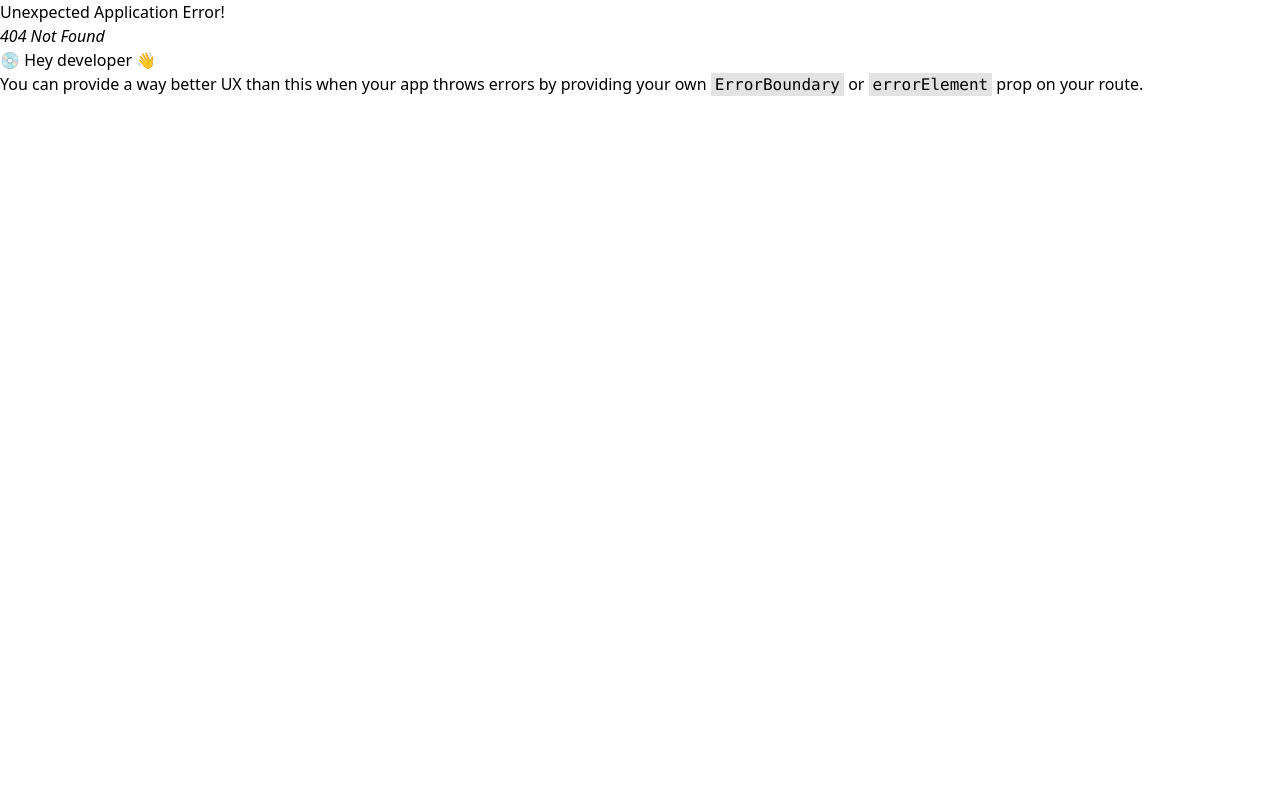
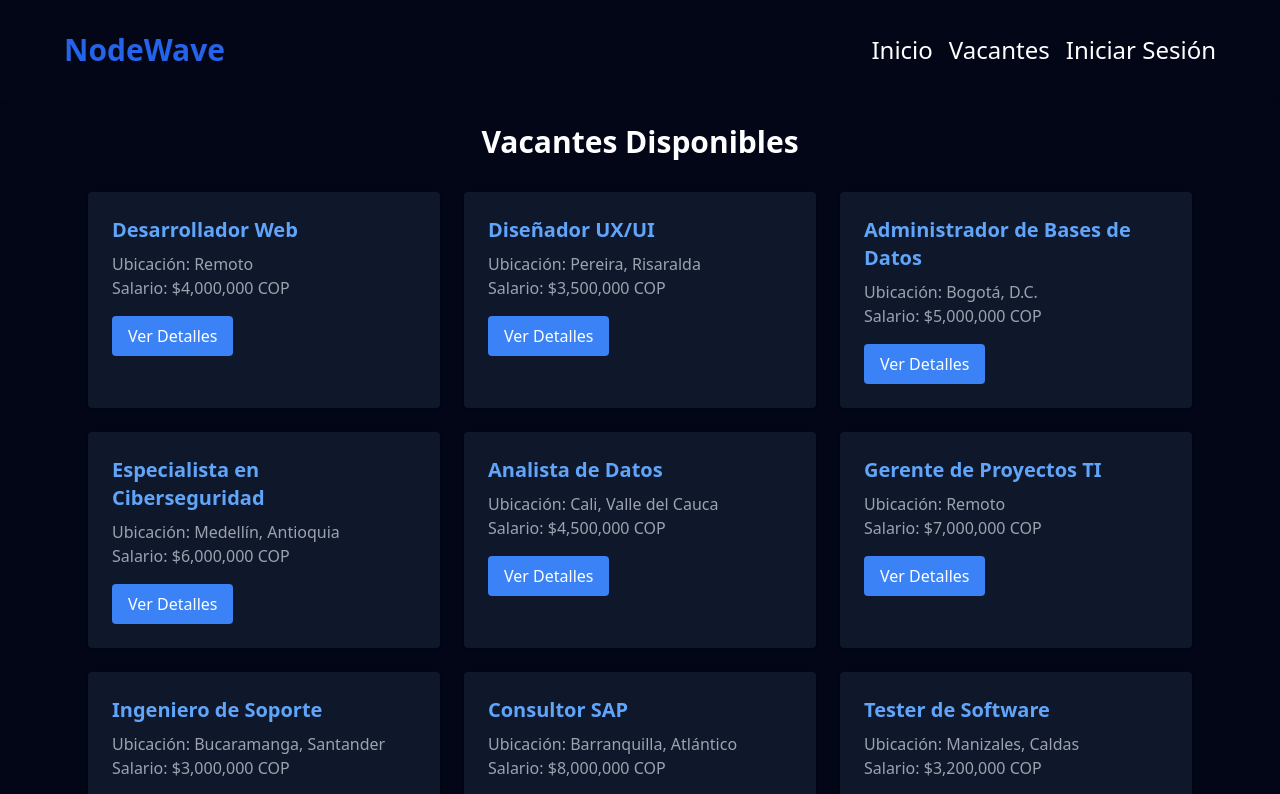
Before and after one commit to DanielMR-dev/NodeWave, a React (Vite) app in the folder client/: page /vacantes in a window 1280 px wide. Before the commit this address had no page. Shown: the top 794 px of the page. Built offline with nearby package versions, Linux system fonts and the light colour scheme.

Commit message:
Se agregan las vacantes a la pagina principal y a la de ver vacantes

```diff
--- /dev/null
+++ b/client/src/data/vacantes.ts
@@ -0,0 +1,18 @@
+export const vacantes = [
+    { id: 1, title: 'Desarrollador Web', location: 'Remoto', salary: '$4,000,000 COP' },
+    { id: 2, title: 'Diseñador UX/UI', location: 'Pereira, Risaralda', salary: '$3,500,000 COP' },
+    { id: 3, title: 'Administrador de Bases de Datos', location: 'Bogotá, D.C.', salary: '$5,000,000 COP' },
+    { id: 4, title: 'Especialista en Ciberseguridad', location: 'Medellín, Antioquia', salary: '$6,000,000 COP' },
+    { id: 5, title: 'Analista de Datos', location: 'Cali, Valle del Cauca', salary: '$4,500,000 COP' },
+    { id: 6, title: 'Gerente de Proyectos TI', location: 'Remoto', salary: '$7,000,000 COP' },
+    { id: 7, title: 'Ingeniero de Soporte', location: 'Bucaramanga, Santander', salary: '$3,000,000 COP' },
+    { id: 8, title: 'Consultor SAP', location: 'Barranquilla, Atlántico', salary: '$8,000,000 COP' },
+    { id: 9, title: 'Tester de Software', location: 'Manizales, Caldas', salary: '$3,200,000 COP' },
+    { id: 10, title: 'Arquitecto de Software', location: 'Bogotá, D.C.', salary: '$9,000,000 COP' },
+    { id: 11, title: 'Desarrollador Backend', location: 'Medellín, Antioquia', salary: '$5,500,000 COP' },
+    { id: 12, title: 'Analista Funcional', location: 'Pereira, Risaralda', salary: '$3,800,000 COP' },
+    { id: 13, title: 'Ingeniero de Redes', location: 'Cali, Valle del Cauca', salary: '$6,500,000 COP' },
+    { id: 14, title: 'Scrum Master', location: 'Remoto', salary: '$7,500,000 COP' },
+    { id: 15, title: 'Administrador de Sistemas', location: 'Bogotá, D.C.', salary: '$4,800,000 COP' },
+  // Agrega más vacantes según sea necesario.
+]
--- a/client/src/layouts/Layout.tsx
+++ b/client/src/layouts/Layout.tsx
@@ -6,19 +6,16 @@ export default function Layout() {
             <div className="bg-slate-950 text-white">
             {/* Header */}
             <header className="bg-slate-950 shadow">
-                <div className="container mx-auto max-w-6xl flex justify-between items-center py-8">
+                <div className="mx-auto max-w-6xl flex justify-between items-center py-8">
                     <h1 className="text-3xl font-bold text-blue-600">NodeWave</h1>
                     <nav className="space-x-4">
-                        <a href="#home" className="text-2xl text-white hover:text-blue-600">Inicio</a>
-                        <a href="#vacantes" className="text-2xl text-white hover:text-blue-600">Vacantes</a>
+                        <a href="/" className="text-2xl text-white hover:text-blue-600">Inicio</a>
+                        <a href="vacantes" className="text-2xl text-white hover:text-blue-600">Vacantes</a>
                         <a href="#login" className="text-2xl text-white hover:text-blue-600">Iniciar Sesión</a>
                     </nav>
                 </div>
             </header>
-
-
-
-            <main className="container mx-auto">
+            <main className="mx-auto">
                 <Outlet/>
             </main>
             {/* Footer */}
--- a/client/src/views/NuevoEmpleo.tsx
+++ /dev/null
@@ -1,6 +0,0 @@
-
-export default function Vacantes() {
-    return (
-        <div>Nuevo Empleo</div>
-    )
-}
--- a/client/src/views/Principal.tsx
+++ b/client/src/views/Principal.tsx
@@ -1,3 +1,6 @@
+import { vacantes } from "../data/vacantes";
+
+const topVacantes = vacantes.slice(0, 3);
 
 export default function Main() {
     return (
@@ -17,16 +20,22 @@ export default function Main() {
             </section>
 
             {/* Featured Vacancies */}
-            <section className="container mx-auto py-10" id="vacantes">
-                <h3 className="text-2xl font-bold text-center mb-8">Vacantes más buscadas</h3>
-                <div className="grid grid-cols-1 md:grid-cols-3 gap-6">
-                    <div className="bg-slate-900 shadow p-6 rounded hover:bg-slate-800">
-                        <h4 className="text-lg font-bold">Desarrollador Web</h4>
-                        <p className="text-gray-400">Ubicación: Remoto</p>
-                        <p className="text-gray-400">Salario: $4,000,000 COP</p>
-                        <button className="mt-4 text-blue-400 hover:underline">Ver más</button>
+            <section className="container mx-auto py-10 text-center" id="vacantes">
+                <h2 className="text-4xl font-bold mb-4">Vacantes más buscadas</h2>
+                <div className="grid grid-cols-1 sm:grid-cols-2 lg:grid-cols-3 gap-6">
+                    {topVacantes.map((vacancy) => (
+                    <div
+                        key={vacancy.id}
+                        className="bg-slate-900 p-6 rounded shadow hover:bg-slate-800 transition duration-300"
+                    >
+                        <h2 className="text-xl font-bold text-blue-400">{vacancy.title}</h2>
+                        <p className="text-gray-400 mt-2">Ubicación: {vacancy.location}</p>
+                        <p className="text-gray-400">Salario: {vacancy.salary}</p>
+                        <button className="mt-4 bg-blue-500 text-white px-4 py-2 rounded hover:bg-blue-600">
+                            Ver Detalles
+                        </button>
                     </div>
-                    {/* Repite para más vacantes */}
+                    ))}
                 </div>
             </section>
         </>
--- /dev/null
+++ b/client/src/views/Vacante.tsx
@@ -0,0 +1,7 @@
+import React from 'react'
+
+export default function Vacante() {
+  return (
+    <div>Vacante</div>
+  )
+}
--- /dev/null
+++ b/client/src/views/Vacantes.tsx
@@ -0,0 +1,25 @@
+import { vacantes } from "../data/vacantes";
+
+export default function Vacantes() {
+    return (
+        <div className="mx-auto max-w-6xl bg-slate-950 text-white p-6">
+            <h1 className="text-3xl font-bold text-center mb-8">Vacantes Disponibles</h1>
+
+            <div className="grid grid-cols-1 sm:grid-cols-2 lg:grid-cols-3 gap-6">
+                {vacantes.map((vacancy) => (
+                <div
+                    key={vacancy.id}
+                    className="bg-slate-900 p-6 rounded shadow hover:bg-slate-800 transition duration-300"
+                >
+                    <h2 className="text-xl font-bold text-blue-400">{vacancy.title}</h2>
+                    <p className="text-gray-400 mt-2">Ubicación: {vacancy.location}</p>
+                    <p className="text-gray-400">Salario: {vacancy.salary}</p>
+                    <button className="mt-4 bg-blue-500 text-white px-4 py-2 rounded hover:bg-blue-600">
+                        Ver Detalles
+                    </button>
+                </div>
+                ))}
+            </div>
+        </div>
+    )
+}
```
Also changed, not shown: client/src/router.tsx (+8 -3 lines).
